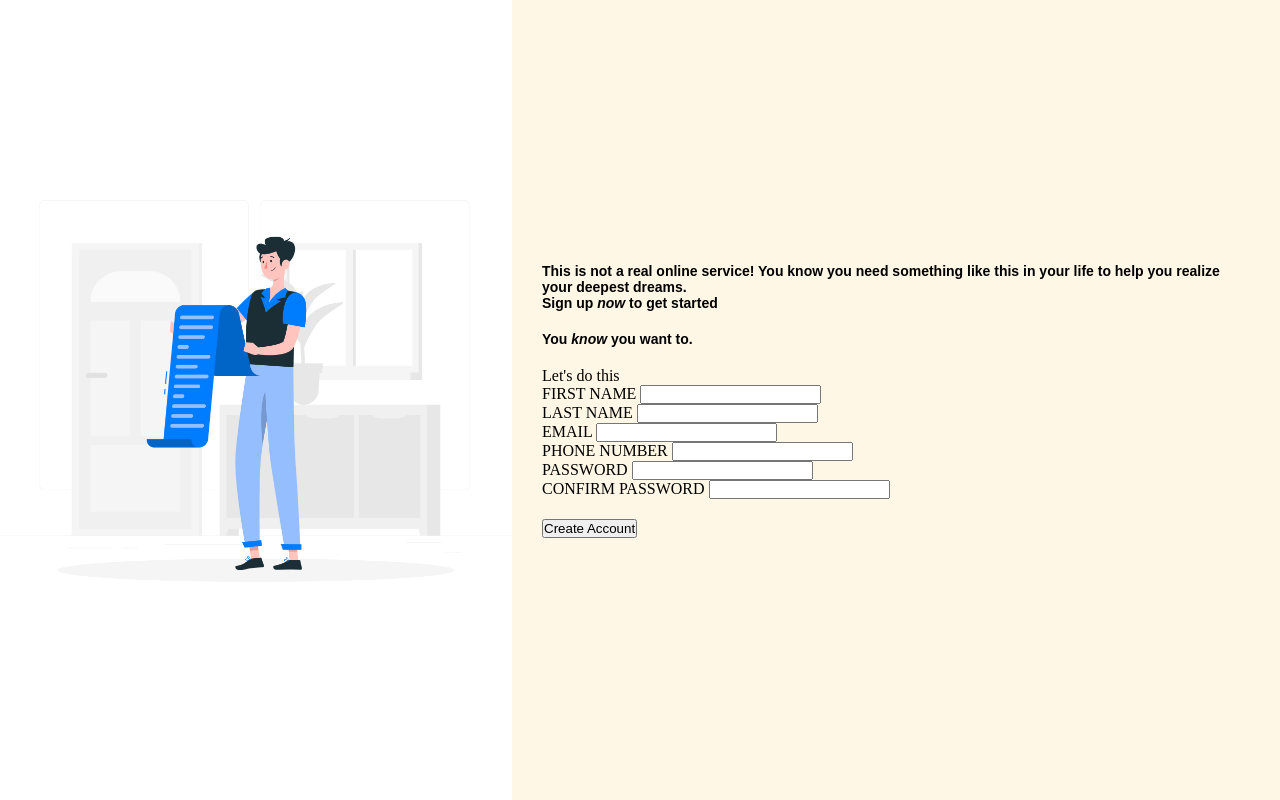
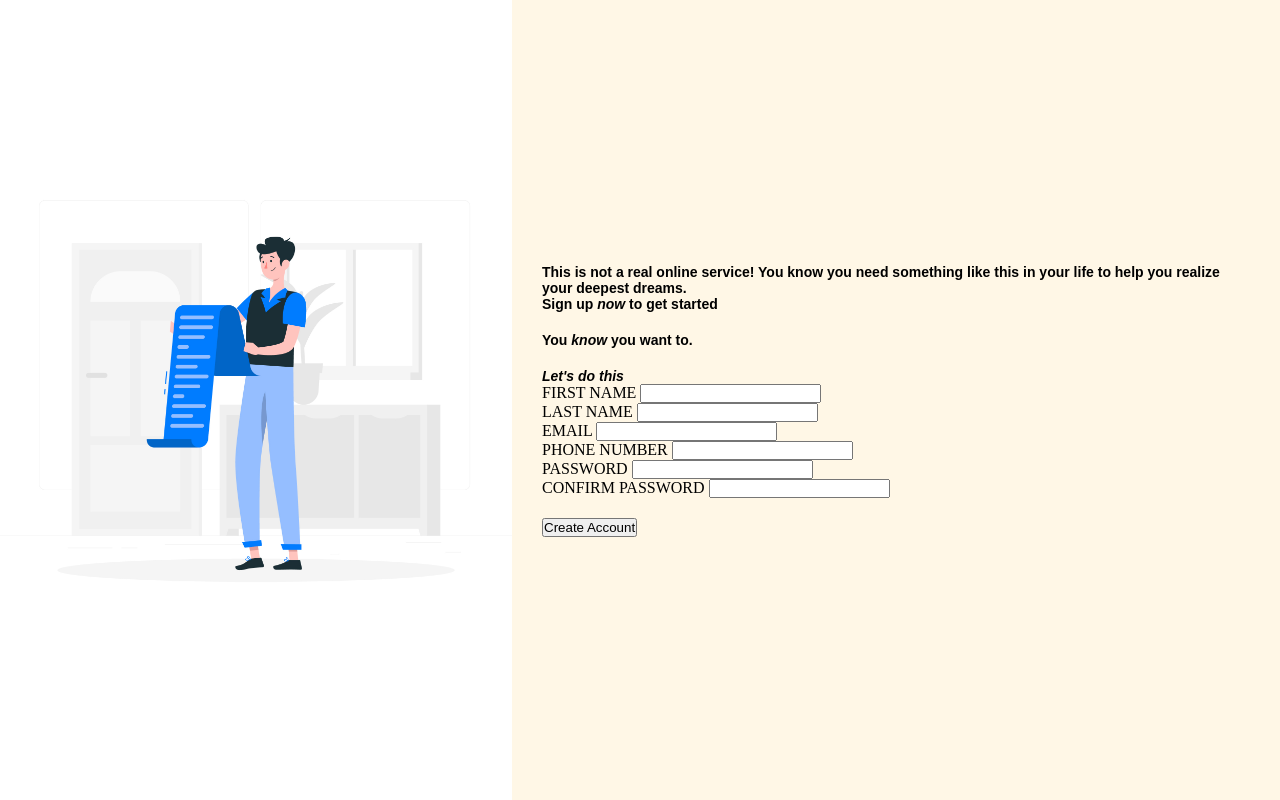
Before and after one commit to draczihper/form, a plain HTML site: page index.html in a window 1280 px wide. Drawn offline with Linux system fonts and the light colour scheme.

Commit message:
Fix a span element

```diff
--- a/index.html
+++ b/index.html
@@ -20,7 +20,7 @@
             <p>You <span>know</span> you want to.</p>
 
             <div class="form">
-                <span>Let's do this</span>
+                <p><span>Let's do this</span></p>
                 <label for="first-name">FIRST NAME
                     <input type="text" id="first-name" name="first-name">
                 </label>
```
Also changed, not shown: styles.css (line endings or trailing spaces).
